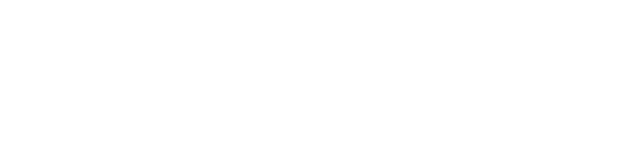
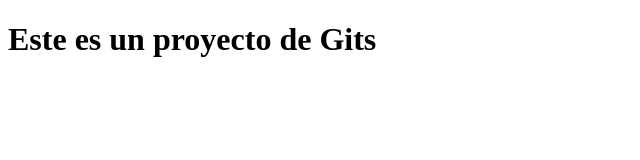
Before and after one commit to SNOOPYFC/primer-repo-remoto, a plain HTML site: page index.html in a window 1280 px wide. Shown: the whole page, without its empty margins (0-640 px from the left). Drawn offline with Linux system fonts and the light colour scheme.

Commit message:
Se agrego un titulo

```diff
--- a/index.html
+++ b/index.html
@@ -7,6 +7,7 @@
     <title>GIT Y GITHUB</title>
 </head>
 <body>
+    <h1>Este es un proyecto de Gits</h1>
 
 </body>
 </html>
```
